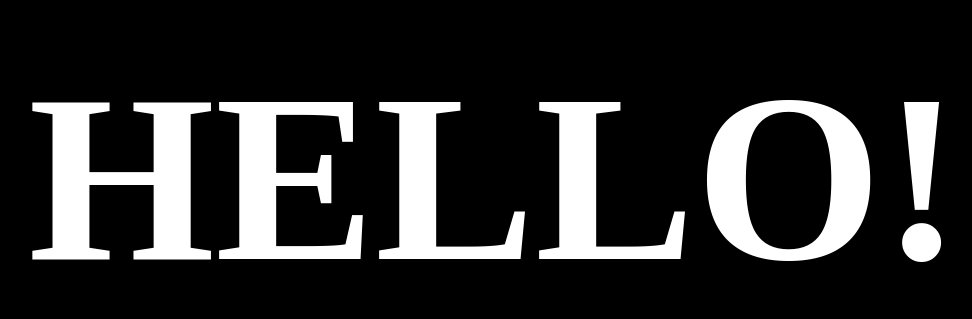
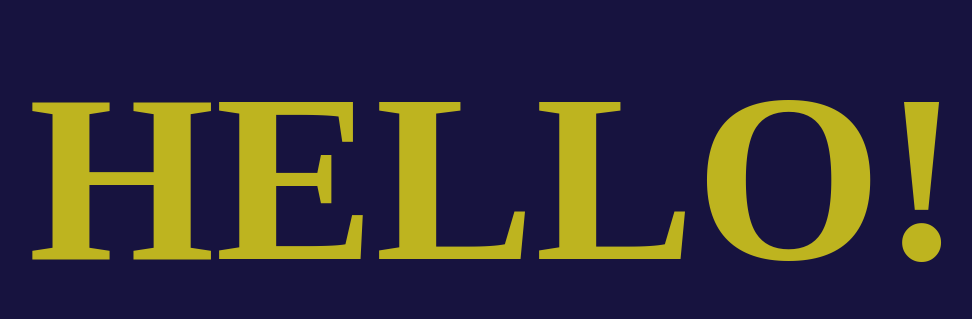
Before and after one commit to TheLordZee/GitTest, a plain HTML site: page index.html in a window 1280 px wide. Shown: the part 230-549 px from the top of the page, without its empty margins (145-1117 px from the left). Drawn offline with Linux system fonts and the light colour scheme.

Commit message:
change colors

```diff
--- a/app.css
+++ b/app.css
@@ -3,10 +3,10 @@ body{
     justify-content: center;
     align-items: center;
     height: 100vh;
-    background-color: black;
+    background-color: rgb(23, 19, 63);
 }
 
 h1{
     font-size: 15rem;
-    color: white;
+    color: rgb(190, 180, 31);
 }
```
